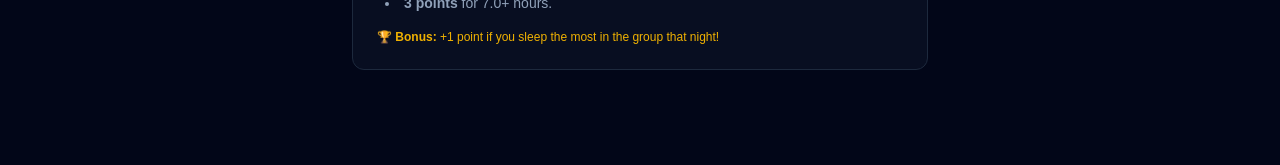
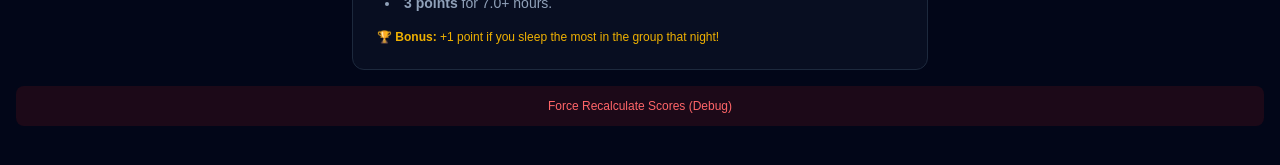
Before and after one commit to simplyjackfoster/Sleep-Trials-Web-App, a Next.js app: page /g/1/leaderboard in a window 1280 px wide. Shown: the part 495-660 px from the top of the page. Built offline with nearby package versions, Linux system fonts and the light colour scheme; no server answers; the database is empty.

Commit message:
Add client-side recalculate button to leaderboard

```diff
--- a/src/app/g/[groupId]/leaderboard/page.tsx
+++ b/src/app/g/[groupId]/leaderboard/page.tsx
@@ -129,6 +129,22 @@ export default async function LeaderboardPage({
                     </div>
                 </div>
             </div>
+
+            {/* Debug Actions */}
+            <form action={async () => {
+                "use server";
+                const { calculateDailyScores } = await import("@/lib/scoring");
+                const date = new Date();
+                await calculateDailyScores(groupId, date);
+                // Also yesterday
+                const yesterday = new Date();
+                yesterday.setDate(yesterday.getDate() - 1);
+                await calculateDailyScores(groupId, yesterday);
+            }}>
+                <button type="submit" className="w-full mt-4 p-3 bg-red-900/20 text-red-400 text-xs rounded-lg hover:bg-red-900/40 transition">
+                    Force Recalculate Scores (Debug)
+                </button>
+            </form>
         </div>
     );
 }
```
